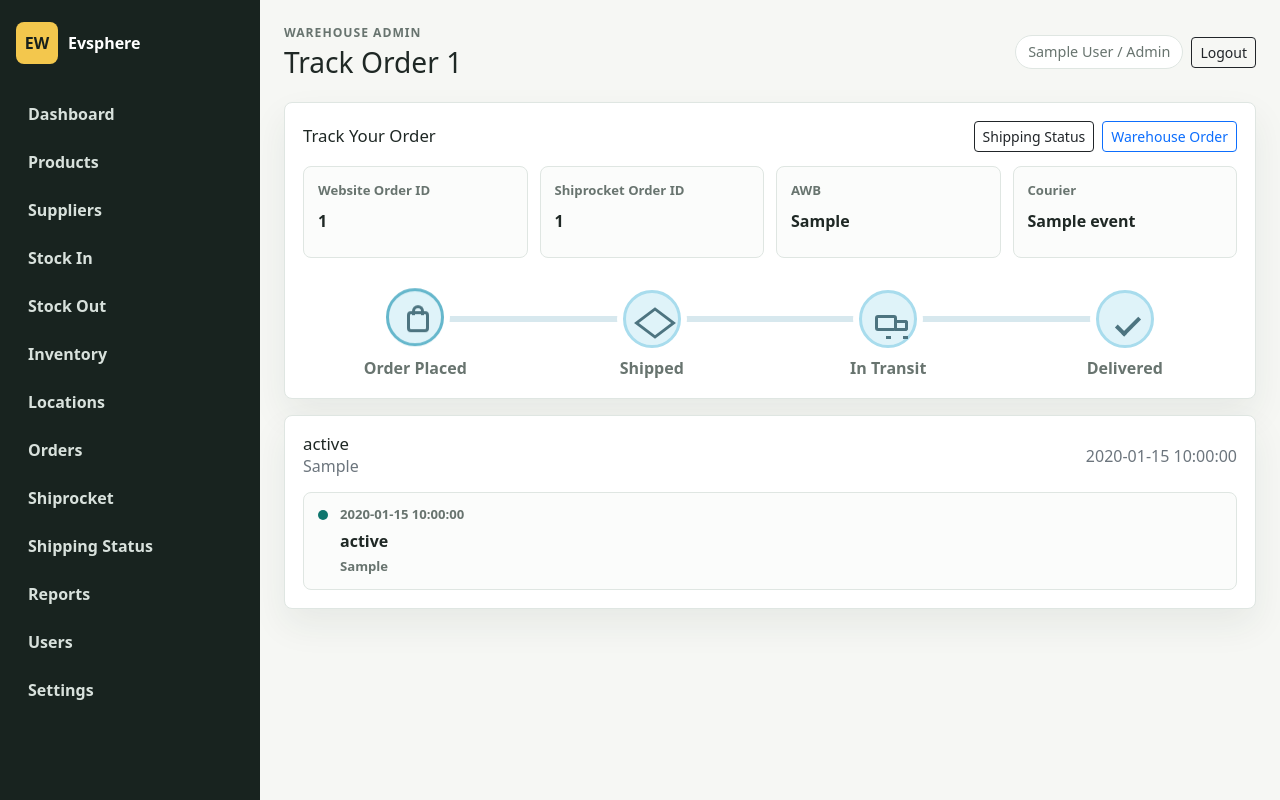
After one commit to sahilalimolla001/wharehouse.evspeare, a Flask app: page /shipping-status/1 in a window 1280 px wide. The commit adds this page. Run offline with Flask 3, Linux system fonts and the light colour scheme; the visitor is signed in with stand-in values (Sample User, id 1); tables that the repository leaves empty hold one stand-in row (values such as "Sample post").

Commit message:
Add live shipment tracking detail

```diff
--- a/backend-flask/app/routes/shiprocket.py
+++ b/backend-flask/app/routes/shiprocket.py
@@ -152,6 +152,23 @@ def shipping_status_live():
             "orders": [serialize_shipping_status_order(order) for order in shipping_status_orders()],
         }
     )
+
+
+@shiprocket_bp.route("/shipping-status/<int:order_id>")
+@role_required("manager", "staff")
+def shipping_status_detail(order_id):
+    order = Order.query.get_or_404(order_id)
+    return render_template(
+        "shipping_status_detail.html",
+        tracking=serialize_shipping_tracking(order),
+    )
+
+
+@shiprocket_bp.get("/shipping-status/<int:order_id>/live")
+@role_required("manager", "staff")
+def shipping_status_detail_live(order_id):
+    order = Order.query.get_or_404(order_id)
+    return jsonify({"ok": True, "tracking": serialize_shipping_tracking(order)})
 
 
 @shiprocket_bp.get("/shiprocket/webhooks/events")
@@ -712,7 +729,8 @@ def serialize_shipping_status_order(order):
         "courier": (latest_event.courier_name if latest_event else "") or order.courier_provider or "",
         "destination": destination,
         "updated_at": shipping_status_updated_at(order, latest_event),
-        "order_url": url_for("orders.order_detail", order_id=order.id),
+        "order_url": url_for("shiprocket.shipping_status_detail", order_id=order.id),
+        "warehouse_order_url": url_for("orders.order_detail", order_id=order.id),
     }
 
 
@@ -748,6 +766,112 @@ def shipping_status_updated_at(order, latest_event):
         value = latest_event.event_time or latest_event.created_at
     value = value or order.updated_at or order.created_at
     return value.strftime("%Y-%m-%d %H:%M:%S") if value else ""
+
+
+def serialize_shipping_tracking(order):
+    row = serialize_shipping_status_order(order)
+    history = shipping_tracking_history(order)
+    latest = history[0] if history else {}
+    status = row["latest_status"] or latest.get("activity") or ""
+    return {
+        **row,
+        "latest_activity": latest.get("activity") or status,
+        "latest_location": latest.get("location") or "",
+        "progress_stage": tracking_progress_stage(status),
+        "history": history,
+    }
+
+
+def shipping_tracking_history(order):
+    events = shipping_tracking_events(order)
+    rows = []
+    for event in events:
+        payload = event_payload(event)
+        scans = tracking_scans_from_payload(payload)
+        if not scans:
+            scans = [
+                {
+                    "date": event.event_time.strftime("%Y-%m-%d %H:%M:%S") if event.event_time else event.created_at.strftime("%Y-%m-%d %H:%M:%S") if event.created_at else "",
+                    "activity": event.current_status or event.event_type or "",
+                    "location": event.location or "",
+                }
+            ]
+        rows.extend(scans)
+    return unique_tracking_rows(rows)
+
+
+def shipping_tracking_events(order):
+    conditions = [ShiprocketWebhookEvent.order_id == order.id]
+    if order.courier_order_id:
+        conditions.append(ShiprocketWebhookEvent.shiprocket_order_id == order.courier_order_id)
+    if order.courier_awb:
+        conditions.append(ShiprocketWebhookEvent.awb == order.courier_awb)
+    if order.courier_shipment_id:
+        conditions.append(ShiprocketWebhookEvent.shipment_id == order.courier_shipment_id)
+    return (
+        ShiprocketWebhookEvent.query.filter(db.or_(*conditions))
+        .order_by(ShiprocketWebhookEvent.created_at.desc(), ShiprocketWebhookEvent.id.desc())
+        .limit(200)
+        .all()
+    )
+
+
+def event_payload(event):
+    try:
+        payload = json.loads(event.payload_json or "{}")
+    except (TypeError, json.JSONDecodeError):
+        return {}
+    return payload if isinstance(payload, dict) else {}
+
+
+def tracking_scans_from_payload(payload):
+    scans = []
+    for value in payload_lists(payload, "scans", "scan", "activities", "tracking_history", "shipment_track_activities"):
+        for item in value:
+            if isinstance(item, dict):
+                scans.append(
+                    {
+                        "date": source_text(item.get("date") or item.get("scan_date") or item.get("time") or item.get("timestamp") or item.get("event_time")),
+                        "activity": source_text(item.get("activity") or item.get("status") or item.get("current_status") or item.get("description")),
+                        "location": source_text(item.get("location") or item.get("scan_location") or item.get("current_location")),
+                    }
+                )
+    return [scan for scan in scans if scan["date"] or scan["activity"] or scan["location"]]
+
+
+def payload_lists(payload, *keys):
+    lists = []
+    if not isinstance(payload, dict):
+        return lists
+    for container in payload_containers(payload):
+        for key in keys:
+            value = container.get(key)
+            if isinstance(value, list):
+                lists.append(value)
+    return lists
+
+
+def unique_tracking_rows(rows):
+    unique = []
+    seen = set()
+    for row in rows:
+        key = (row.get("date") or "", row.get("activity") or "", row.get("location") or "")
+        if key in seen:
+            continue
+        seen.add(key)
+        unique.append(row)
+    return sorted(unique, key=lambda row: row.get("date") or "", reverse=True)
+
+
+def tracking_progress_stage(status):
+    normalized = str(status or "").strip().lower()
+    if "deliver" in normalized and "undeliver" not in normalized and "rto" not in normalized:
+        return "delivered"
+    if "out for delivery" in normalized or "transit" in normalized or "hub" in normalized or "arrived" in normalized or "connected" in normalized:
+        return "transit"
+    if "ship" in normalized or "pickup" in normalized or "picked" in normalized or "manifest" in normalized:
+        return "shipped"
+    return "placed"
 
 
 def push_shipping_status_updates(events):
--- a/backend-flask/app/static/css/admin.css
+++ b/backend-flask/app/static/css/admin.css
@@ -249,6 +249,206 @@ body {
   overflow-wrap: anywhere;
 }
 
+.tracking-summary {
+  display: grid;
+  grid-template-columns: repeat(4, minmax(0, 1fr));
+  gap: 12px;
+}
+
+.tracking-summary div {
+  min-height: 92px;
+  display: grid;
+  align-content: start;
+  gap: 8px;
+  padding: 14px;
+  border: 1px solid var(--line);
+  border-radius: 8px;
+  background: #fbfcfb;
+}
+
+.tracking-summary span,
+.tracking-event time,
+.tracking-event span {
+  color: var(--muted);
+  font-size: 0.82rem;
+  font-weight: 700;
+}
+
+.tracking-summary strong {
+  overflow-wrap: anywhere;
+}
+
+.tracking-progress {
+  --active-steps: 0;
+  position: relative;
+  display: grid;
+  grid-template-columns: repeat(4, minmax(0, 1fr));
+  gap: 12px;
+  padding: 8px 0 0;
+}
+
+.tracking-progress[data-progress-stage="placed"] {
+  --active-steps: 1;
+}
+
+.tracking-progress[data-progress-stage="shipped"] {
+  --active-steps: 2;
+}
+
+.tracking-progress[data-progress-stage="transit"] {
+  --active-steps: 3;
+}
+
+.tracking-progress[data-progress-stage="delivered"] {
+  --active-steps: 4;
+}
+
+.tracking-line {
+  position: absolute;
+  top: 34px;
+  left: 12.5%;
+  right: 12.5%;
+  height: 6px;
+  border-radius: 999px;
+  background:
+    linear-gradient(90deg, #9bd5e6 calc((var(--active-steps) - 1) / 3 * 100%), #d7e8ee 0);
+}
+
+.tracking-step {
+  position: relative;
+  z-index: 1;
+  display: grid;
+  justify-items: center;
+  gap: 8px;
+  color: var(--muted);
+  font-weight: 800;
+  text-align: center;
+}
+
+.tracking-icon {
+  width: 58px;
+  height: 58px;
+  position: relative;
+  border: 3px solid #a8dced;
+  border-radius: 50%;
+  background: #dff3f9;
+  box-shadow: 0 0 0 6px #fff;
+}
+
+.tracking-progress[data-progress-stage="placed"] .tracking-step:nth-of-type(-n + 2) .tracking-icon,
+.tracking-progress[data-progress-stage="shipped"] .tracking-step:nth-of-type(-n + 3) .tracking-icon,
+.tracking-progress[data-progress-stage="transit"] .tracking-step:nth-of-type(-n + 4) .tracking-icon,
+.tracking-progress[data-progress-stage="delivered"] .tracking-step:nth-of-type(-n + 5) .tracking-icon {
+  animation: tracking-pulse 1.4s ease-in-out infinite;
+  border-color: #65b7cc;
+}
+
+.tracking-bag::before {
+  content: "";
+  position: absolute;
+  left: 18px;
+  top: 20px;
+  width: 22px;
+  height: 21px;
+  border: 3px solid #4d7480;
+  border-radius: 4px;
+}
+
+.tracking-bag::after {
+  content: "";
+  position: absolute;
+  left: 23px;
+  top: 14px;
+  width: 12px;
+  height: 10px;
+  border: 3px solid #4d7480;
+  border-bottom: 0;
+  border-radius: 8px 8px 0 0;
+}
+
+.tracking-box::before {
+  content: "";
+  position: absolute;
+  left: 16px;
+  top: 17px;
+  width: 26px;
+  height: 26px;
+  border: 3px solid #4d7480;
+  transform: rotate(45deg) skew(-8deg, -8deg);
+}
+
+.tracking-truck::before {
+  content: "";
+  position: absolute;
+  left: 13px;
+  top: 22px;
+  width: 22px;
+  height: 16px;
+  border: 3px solid #4d7480;
+  border-radius: 3px;
+}
+
+.tracking-truck::after {
+  content: "";
+  position: absolute;
+  left: 33px;
+  top: 27px;
+  width: 13px;
+  height: 11px;
+  border: 3px solid #4d7480;
+  border-left: 0;
+  border-radius: 0 3px 3px 0;
+  box-shadow: -13px 12px 0 -4px #4d7480, 4px 12px 0 -4px #4d7480;
+}
+
+.tracking-check::before {
+  content: "";
+  position: absolute;
+  left: 17px;
+  top: 24px;
+  width: 24px;
+  height: 13px;
+  border-left: 4px solid #4d7480;
+  border-bottom: 4px solid #4d7480;
+  transform: rotate(-45deg);
+}
+
+.tracking-timeline {
+  display: grid;
+  gap: 12px;
+}
+
+.tracking-event {
+  position: relative;
+  display: grid;
+  gap: 4px;
+  padding: 12px 12px 12px 36px;
+  border: 1px solid var(--line);
+  border-radius: 8px;
+  background: #fbfcfb;
+}
+
+.tracking-event::before {
+  content: "";
+  position: absolute;
+  left: 14px;
+  top: 17px;
+  width: 10px;
+  height: 10px;
+  border-radius: 50%;
+  background: var(--primary);
+}
+
+@keyframes tracking-pulse {
+  0%,
+  100% {
+    transform: translateY(0);
+  }
+  50% {
+    transform: translateY(-3px);
+  }
+}
+
 .dispatch-package-form {
   padding: 12px;
   border: 1px solid var(--line);
@@ -285,6 +485,10 @@ body {
   .metric-grid {
     grid-template-columns: repeat(2, minmax(0, 1fr));
   }
+
+  .tracking-summary {
+    grid-template-columns: repeat(2, minmax(0, 1fr));
+  }
 }
 
 @media (max-width: 640px) {
@@ -305,4 +509,13 @@ body {
   .metric-grid {
     grid-template-columns: 1fr;
   }
+
+  .tracking-summary,
+  .tracking-progress {
+    grid-template-columns: 1fr;
+  }
+
+  .tracking-line {
+    display: none;
+  }
 }
--- /dev/null
+++ b/backend-flask/app/templates/shipping_status_detail.html
@@ -0,0 +1,135 @@
+{% extends "base.html" %}
+{% block page_title %}Track Order {{ tracking.website_order_id }}{% endblock %}
+
+{% block content %}
+  <section class="panel mb-3">
+    <div class="panel-heading">
+      <h2>Track Your Order</h2>
+      <div class="d-flex gap-2">
+        <a class="btn btn-sm btn-outline-dark" href="{{ url_for('shiprocket.shipping_status') }}">Shipping Status</a>
+        <a class="btn btn-sm btn-outline-primary" href="{{ tracking.warehouse_order_url }}">Warehouse Order</a>
+      </div>
+    </div>
+
+    <div class="tracking-summary">
+      <div>
+        <span>Website Order ID</span>
+        <strong data-track-field="website_order_id">{{ tracking.website_order_id or "-" }}</strong>
+      </div>
+      <div>
+        <span>Shiprocket Order ID</span>
+        <strong data-track-field="shiprocket_order_id">{{ tracking.shiprocket_order_id or "-" }}</strong>
+      </div>
+      <div>
+        <span>AWB</span>
+        <strong data-track-field="awb">{{ tracking.awb or "-" }}</strong>
+      </div>
+      <div>
+        <span>Courier</span>
+        <strong data-track-field="courier">{{ tracking.courier or "-" }}</strong>
+      </div>
+    </div>
+
+    <div class="tracking-progress mt-4" data-progress-stage="{{ tracking.progress_stage }}">
+      <div class="tracking-line"></div>
+      <div class="tracking-step" data-stage="placed">
+        <div class="tracking-icon tracking-bag"></div>
+        <span>Order Placed</span>
+      </div>
+      <div class="tracking-step" data-stage="shipped">
+        <div class="tracking-icon tracking-box"></div>
+        <span>Shipped</span>
+      </div>
+      <div class="tracking-step" data-stage="transit">
+        <div class="tracking-icon tracking-truck"></div>
+        <span>In Transit</span>
+      </div>
+      <div class="tracking-step" data-stage="delivered">
+        <div class="tracking-icon tracking-check"></div>
+        <span>Delivered</span>
+      </div>
+    </div>
+  </section>
+
+  <section class="panel">
+    <div class="panel-heading">
+      <div>
+        <h2 data-track-field="latest_activity">{{ tracking.latest_activity or "No updates yet" }}</h2>
+        <div class="text-secondary" data-track-field="latest_location">{{ tracking.latest_location or "" }}</div>
+      </div>
+      <span class="text-secondary" data-track-field="updated_at">{{ tracking.updated_at or "-" }}</span>
+    </div>
+    <div class="tracking-timeline" data-tracking-history>
+      {% for item in tracking.history %}
+        <article class="tracking-event">
+          <time>{{ item.date or "-" }}</time>
+          <strong>{{ item.activity or "-" }}</strong>
+          <span>{{ item.location or "-" }}</span>
+        </article>
+      {% else %}
+        <div class="text-secondary" data-empty-row>No live tracking updates yet.</div>
+      {% endfor %}
+    </div>
+  </section>
+{% endblock %}
+
+{% block scripts %}
+  <script>
+    (() => {
+      const endpoint = "{{ url_for('shiprocket.shipping_status_detail_live', order_id=tracking.id) }}";
+      const progress = document.querySelector("[data-progress-stage]");
+      const history = document.querySelector("[data-tracking-history]");
+      if (!progress || !history) return;
+
+      const fields = {
+        website_order_id: document.querySelector('[data-track-field="website_order_id"]'),
+        shiprocket_order_id: document.querySelector('[data-track-field="shiprocket_order_id"]'),
+        awb: document.querySelector('[data-track-field="awb"]'),
+        courier: document.querySelector('[data-track-field="courier"]'),
+        latest_activity: document.querySelector('[data-track-field="latest_activity"]'),
+        latest_location: document.querySelector('[data-track-field="latest_location"]'),
+        updated_at: document.querySelector('[data-track-field="updated_at"]'),
+      };
+
+      const html = (value) => String(value || "-")
+        .replaceAll("&", "&amp;")
+        .replaceAll("<", "&lt;")
+        .replaceAll(">", "&gt;")
+        .replaceAll('"', "&quot;")
+        .replaceAll("'", "&#039;");
+
+      const renderHistory = (rows) => {
+        if (!rows.length) {
+          history.innerHTML = '<div class="text-secondary" data-empty-row>No live tracking updates yet.</div>';
+          return;
+        }
+        history.innerHTML = rows.map((item) => `
+          <article class="tracking-event">
+            <time>${html(item.date)}</time>
+            <strong>${html(item.activity)}</strong>
+            <span>${html(item.location)}</span>
+          </article>
+        `).join("");
+      };
+
+      const refresh = async () => {
+        try {
+          const response = await fetch(endpoint, { credentials: "same-origin" });
+          if (!response.ok) throw new Error("Request failed");
+          const data = await response.json();
+          const tracking = data.tracking || {};
+          Object.entries(fields).forEach(([key, node]) => {
+            if (node) node.textContent = tracking[key] || (key === "latest_location" ? "" : "-");
+          });
+          progress.dataset.progressStage = tracking.progress_stage || "placed";
+          renderHistory(tracking.history || []);
+        } catch (error) {
+          fields.updated_at.textContent = "Live update offline";
+        }
+      };
+
+      setInterval(refresh, 5000);
+      refresh();
+    })();
+  </script>
+{% endblock %}
```
Also changed, not shown: backend-flask/app/utils/customer_website.py (+86 -0 lines).
